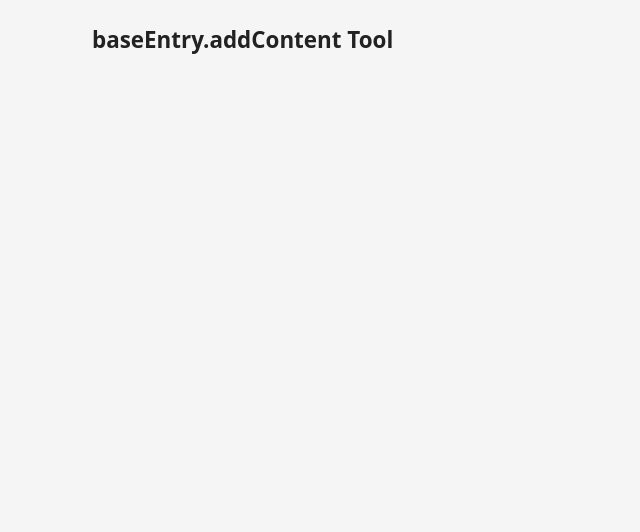
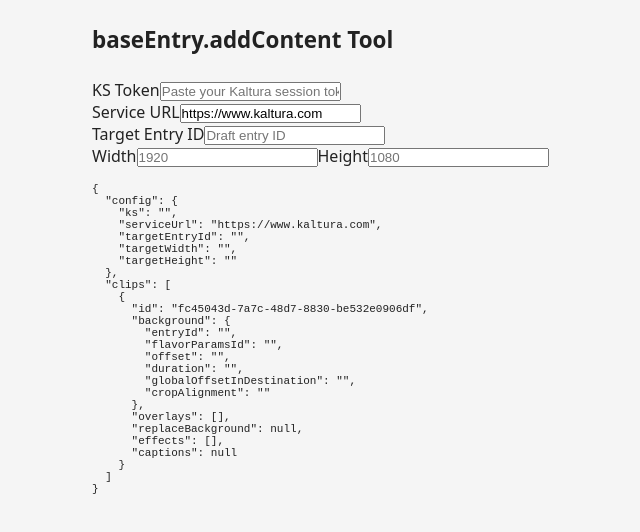
Before and after one commit to benshkme/mediaAPI, a React (Vite) app: page / in a window 1280 px wide. Shown: the top 532 px of the page, without its empty margins (22-662 px from the left). Built offline with nearby package versions, Linux system fonts and the light colour scheme.

Commit message:
feat: add ConfigBar component and App state shape

```diff
--- a/src/App.jsx
+++ b/src/App.jsx
@@ -1,5 +1,34 @@
+import { useState } from 'react'
+import ConfigBar from './components/ConfigBar'
 import './App.css'
 
+function makeClip() {
+  return {
+    id: crypto.randomUUID(),
+    background: { entryId: '', flavorParamsId: '', offset: '', duration: '', globalOffsetInDestination: '', cropAlignment: '' },
+    overlays: [],
+    replaceBackground: null,
+    effects: [],
+    captions: null,
+  }
+}
+
 export default function App() {
-  return <div className="app"><h1>baseEntry.addContent Tool</h1></div>
+  const [config, setConfig] = useState({
+    ks: '',
+    serviceUrl: 'https://www.kaltura.com',
+    targetEntryId: '',
+    targetWidth: '',
+    targetHeight: '',
+  })
+  const [clips, setClips] = useState([makeClip()])
+  const [submission, setSubmission] = useState(null)
+
+  return (
+    <div className="app">
+      <h1>baseEntry.addContent Tool</h1>
+      <ConfigBar config={config} onChange={setConfig} />
+      <pre style={{ fontSize: 11, marginTop: 16 }}>{JSON.stringify({ config, clips }, null, 2)}</pre>
+    </div>
+  )
 }
--- /dev/null
+++ b/src/components/ConfigBar.jsx
@@ -0,0 +1,25 @@
+export default function ConfigBar({ config, onChange }) {
+  const update = (key) => (e) => onChange({ ...config, [key]: e.target.value })
+  return (
+    <div className="config-bar">
+      <div className="field">
+        <label htmlFor="ks">KS Token</label>
+        <input id="ks" value={config.ks} onChange={update('ks')} placeholder="Paste your Kaltura session token" />
+      </div>
+      <div className="field">
+        <label htmlFor="serviceUrl">Service URL</label>
+        <input id="serviceUrl" value={config.serviceUrl} onChange={update('serviceUrl')} />
+      </div>
+      <div className="field">
+        <label htmlFor="targetEntryId">Target Entry ID</label>
+        <input id="targetEntryId" value={config.targetEntryId} onChange={update('targetEntryId')} placeholder="Draft entry ID" />
+      </div>
+      <div className="field field--inline">
+        <label htmlFor="targetWidth">Width</label>
+        <input id="targetWidth" type="number" value={config.targetWidth} onChange={update('targetWidth')} placeholder="1920" />
+        <label htmlFor="targetHeight">Height</label>
+        <input id="targetHeight" type="number" value={config.targetHeight} onChange={update('targetHeight')} placeholder="1080" />
+      </div>
+    </div>
+  )
+}
```
Also changed, not shown: 1 other file (tests, documents, lock files or other folders).
